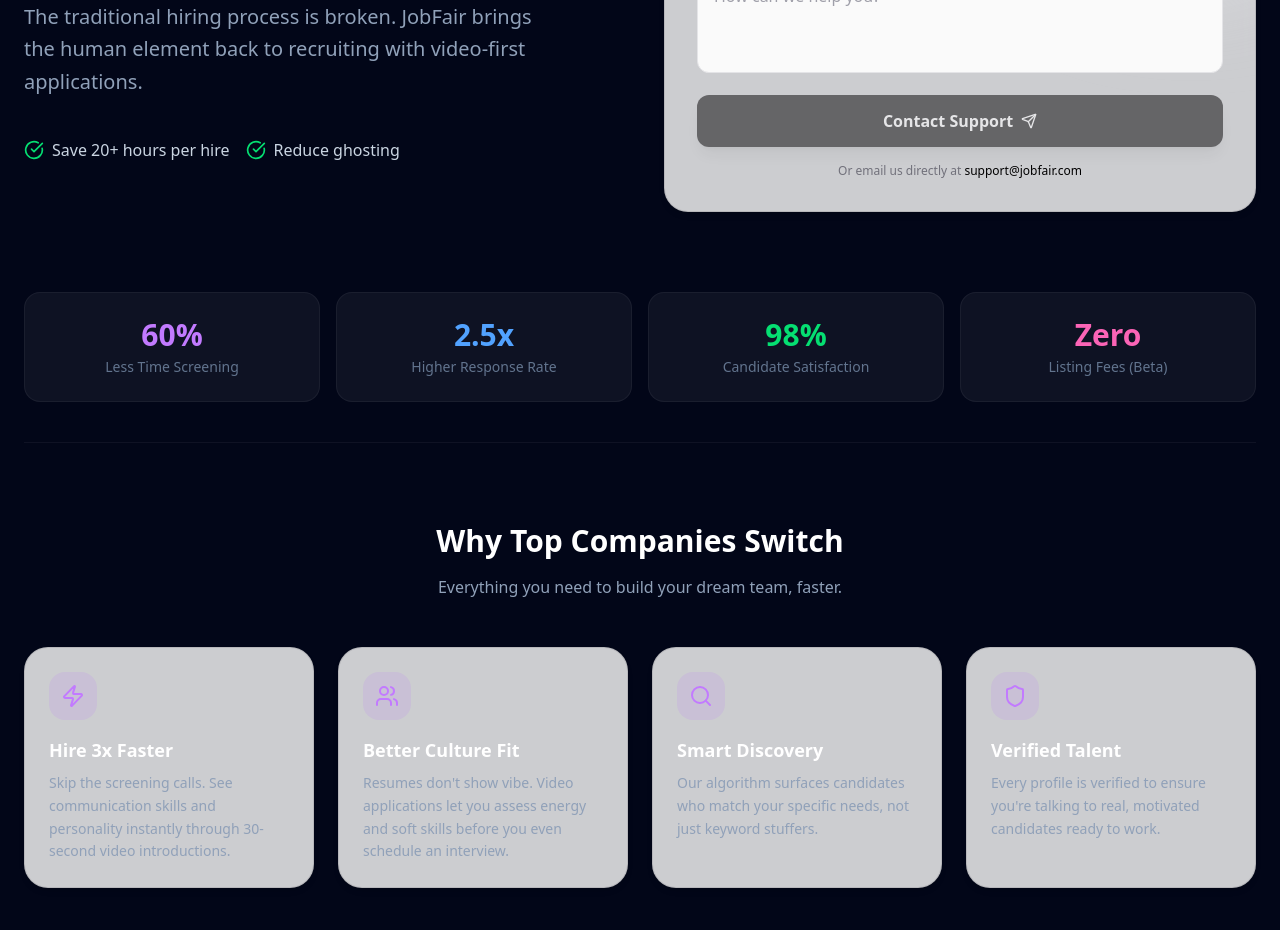
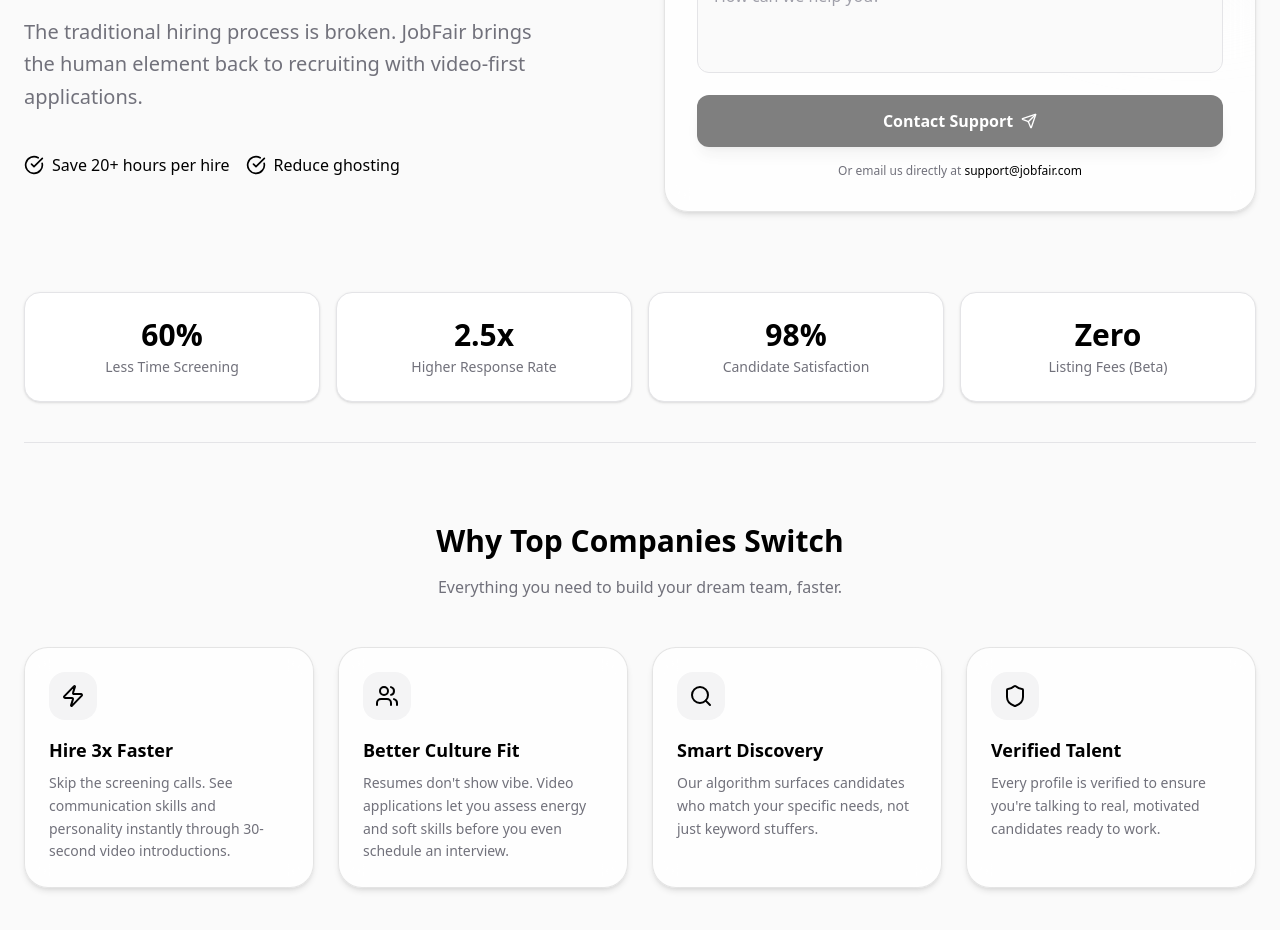
Before and after one commit to simpletech310/jobfair, a Next.js app: page /benefits/employer in a window 1280 px wide. Shown: the part 420-1350 px from the top of the page. Built offline with nearby package versions, Linux system fonts and the light colour scheme; no server answers.

Commit message:
Refactor: Update Apply and Employer Benefits pages to Black & White theme

```diff
--- a/src/app/benefits/employer/page.tsx
+++ b/src/app/benefits/employer/page.tsx
@@ -29,7 +29,7 @@
     ];
 
     return (
-        <div className="min-h-screen bg-slate-950">
+        <div className="min-h-screen bg-zinc-50">
             <Navbar />
 
             <main className="pt-24 pb-20 px-6">
@@ -38,22 +38,22 @@
                     {/* Hero Section */}
                     <div className="grid lg:grid-cols-2 gap-12 items-center">
                         <div className="space-y-6">
-                            <div className="inline-flex items-center gap-2 px-3 py-1 rounded-full bg-purple-500/10 border border-purple-500/20 text-purple-400 text-xs font-bold uppercase tracking-wider">
+                            <div className="inline-flex items-center gap-2 px-3 py-1 rounded-full bg-zinc-100 border border-zinc-200 text-black text-xs font-bold uppercase tracking-wider">
                                 For Employers
                             </div>
-                            <h1 className="text-5xl md:text-6xl font-bold text-white tracking-tight">
+                            <h1 className="text-5xl md:text-6xl font-black text-black tracking-tight leading-tight">
                                 Stop Hiring <br />
-                                <span className="text-transparent bg-clip-text bg-gradient-to-r from-purple-400 to-indigo-500">Blindly.</span>
+                                <span className="text-transparent bg-clip-text bg-gradient-to-r from-black to-zinc-500">Blindly.</span>
                             </h1>
-                            <p className="text-xl text-slate-400 max-w-lg leading-relaxed">
+                            <p className="text-xl text-zinc-500 max-w-lg leading-relaxed">
                                 The traditional hiring process is broken. JobFair brings the human element back to recruiting with video-first applications.
                             </p>
                             <div className="flex flex-col sm:flex-row gap-4 pt-4">
-                                <div className="flex items-center gap-2 text-slate-300 font-medium">
-                                    <CheckCircle className="h-5 w-5 text-green-400" /> Save 20+ hours per hire
+                                <div className="flex items-center gap-2 text-black font-medium">
+                                    <CheckCircle className="h-5 w-5 text-black" /> Save 20+ hours per hire
                                 </div>
-                                <div className="flex items-center gap-2 text-slate-300 font-medium">
-                                    <CheckCircle className="h-5 w-5 text-green-400" /> Reduce ghosting
+                                <div className="flex items-center gap-2 text-black font-medium">
+                                    <CheckCircle className="h-5 w-5 text-black" /> Reduce ghosting
                                 </div>
                             </div>
                         </div>
@@ -68,40 +68,40 @@
                     </div>
 
                     {/* Stats Section */}
-                    <div className="grid grid-cols-2 md:grid-cols-4 gap-4 pb-10 border-b border-white/5">
-                        <div className="text-center p-6 rounded-2xl bg-white/5 border border-white/5">
-                            <div className="text-3xl font-bold text-purple-400 mb-1">60%</div>
-                            <div className="text-sm text-slate-500 font-medium">Less Time Screening</div>
+                    <div className="grid grid-cols-2 md:grid-cols-4 gap-4 pb-10 border-b border-zinc-200">
+                        <div className="text-center p-6 rounded-2xl bg-white border border-zinc-200 shadow-sm">
+                            <div className="text-3xl font-bold text-black mb-1">60%</div>
+                            <div className="text-sm text-zinc-500 font-medium">Less Time Screening</div>
                         </div>
-                        <div className="text-center p-6 rounded-2xl bg-white/5 border border-white/5">
-                            <div className="text-3xl font-bold text-blue-400 mb-1">2.5x</div>
-                            <div className="text-sm text-slate-500 font-medium">Higher Response Rate</div>
+                        <div className="text-center p-6 rounded-2xl bg-white border border-zinc-200 shadow-sm">
+                            <div className="text-3xl font-bold text-black mb-1">2.5x</div>
+                            <div className="text-sm text-zinc-500 font-medium">Higher Response Rate</div>
                         </div>
-                        <div className="text-center p-6 rounded-2xl bg-white/5 border border-white/5">
-                            <div className="text-3xl font-bold text-green-400 mb-1">98%</div>
-                            <div className="text-sm text-slate-500 font-medium">Candidate Satisfaction</div>
+                        <div className="text-center p-6 rounded-2xl bg-white border border-zinc-200 shadow-sm">
+                            <div className="text-3xl font-bold text-black mb-1">98%</div>
+                            <div className="text-sm text-zinc-500 font-medium">Candidate Satisfaction</div>
                         </div>
-                        <div className="text-center p-6 rounded-2xl bg-white/5 border border-white/5">
-                            <div className="text-3xl font-bold text-pink-400 mb-1">Zero</div>
-                            <div className="text-sm text-slate-500 font-medium">Listing Fees (Beta)</div>
+                        <div className="text-center p-6 rounded-2xl bg-white border border-zinc-200 shadow-sm">
+                            <div className="text-3xl font-bold text-black mb-1">Zero</div>
+                            <div className="text-sm text-zinc-500 font-medium">Listing Fees (Beta)</div>
                         </div>
                     </div>
 
                     {/* Features Grid */}
                     <div>
                         <div className="text-center mb-12">
-                            <h2 className="text-3xl font-bold text-white mb-4">Why Top Companies Switch</h2>
-                            <p className="text-slate-400">Everything you need to build your dream team, faster.</p>
+                            <h2 className="text-3xl font-bold text-black mb-4">Why Top Companies Switch</h2>
+                            <p className="text-zinc-500">Everything you need to build your dream team, faster.</p>
                         </div>
 
                         <div className="grid md:grid-cols-2 lg:grid-cols-4 gap-6">
                             {benefits.map((benefit, index) => (
-                                <div key={index} className="glass p-6 rounded-3xl border border-white/5 hover:border-purple-500/30 transition duration-300 group">
-                                    <div className="h-12 w-12 rounded-2xl bg-purple-500/10 flex items-center justify-center text-purple-400 mb-4 group-hover:scale-110 transition">
+                                <div key={index} className="glass p-6 rounded-3xl border border-zinc-200 bg-white hover:shadow-xl transition duration-300 group">
+                                    <div className="h-12 w-12 rounded-2xl bg-zinc-100 flex items-center justify-center text-black mb-4 group-hover:scale-110 transition">
                                         <benefit.icon className="h-6 w-6" />
                                     </div>
-                                    <h3 className="text-lg font-bold text-white mb-2">{benefit.title}</h3>
-                                    <p className="text-slate-400 text-sm leading-relaxed">
+                                    <h3 className="text-lg font-bold text-black mb-2">{benefit.title}</h3>
+                                    <p className="text-zinc-500 text-sm leading-relaxed">
                                         {benefit.description}
                                     </p>
                                 </div>
```
Also changed, not shown: src/app/apply/page.tsx (+62 -66 lines).
